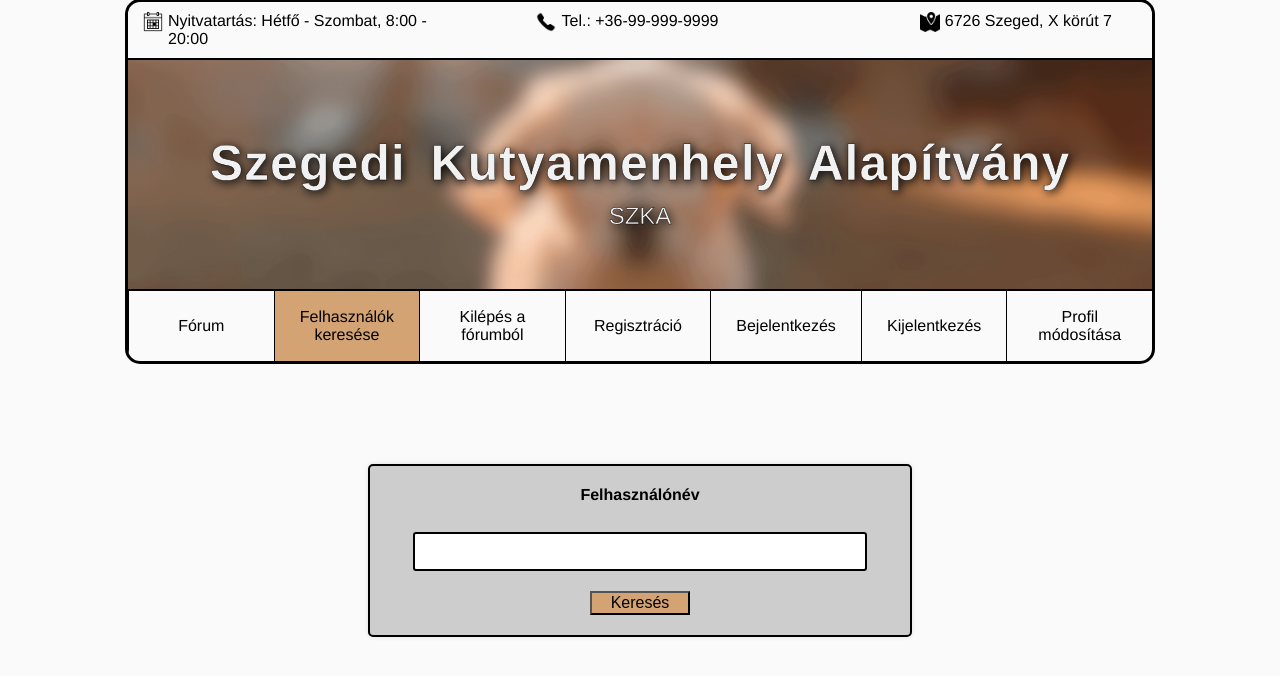
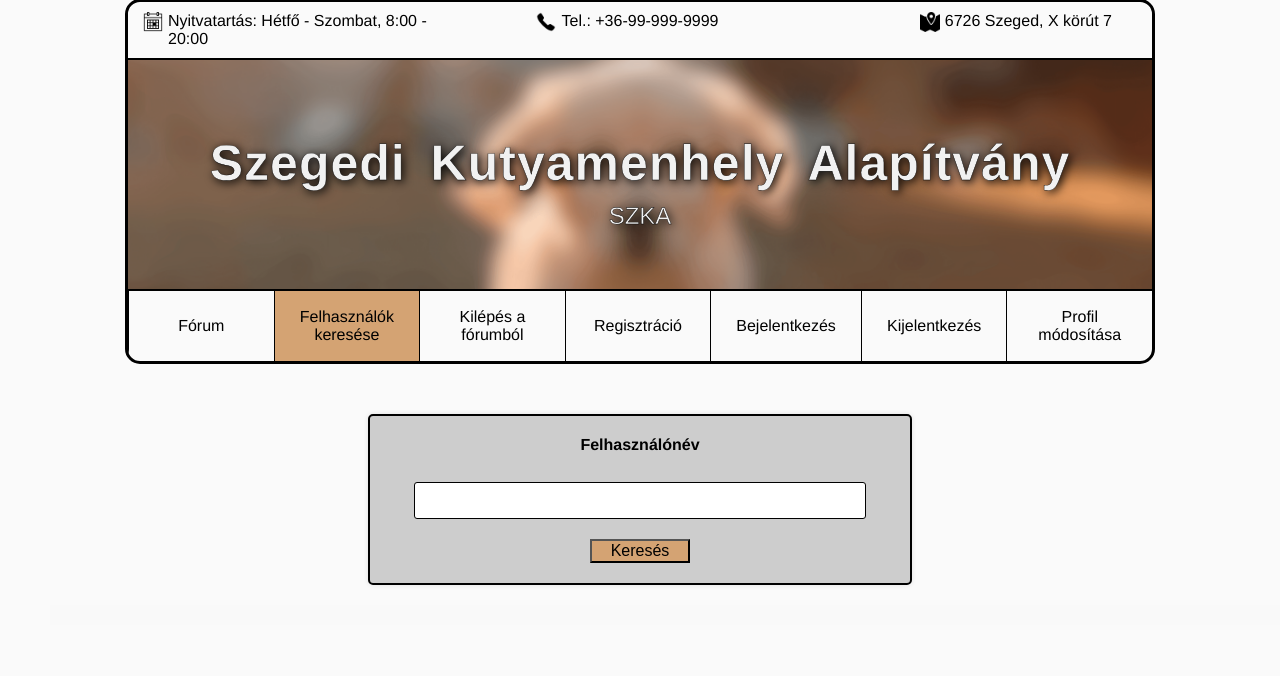
Before and after one commit to martin-nandor-csikos/Webterv, a PHP site: page /searchUsersPage.php in a window 1280 px wide. Shown: the part 21-697 px from the top of the page. Run offline with PHP 8.4, Linux system fonts and the light colour scheme; the visitor is signed in with stand-in values (Sample User, id 1).

Commit message:
finished styling searchUsersPage.php

```diff
--- a/php/searchUsers.php
+++ b/php/searchUsers.php
@@ -14,7 +14,7 @@ if ($eredmeny->num_rows > 0) {
     $output = "";
 
     while ($user = $eredmeny->fetch_assoc()) {
-        $output .= "<p>" . $user['fhnev'] . "</p>";
+        $output .= "<p class=\"usernames\">" . $user['fhnev'] . "</p>";
     }
 
     echo $output;
--- a/styles.css
+++ b/styles.css
@@ -1026,7 +1026,7 @@ a:visited {
 /*searchUsersPage.php*/
 #keresesform {
     max-width: 500px;
-    margin-top: 100px;
+    margin-top: 50px;
     margin-left: auto;
     margin-right: auto;
     padding: 20px;
@@ -1053,7 +1053,7 @@ a:visited {
     border: 1px solid #ccc;
     border-radius: 3px;
     width: calc(100% - 70px);
-    border: 2px solid #000;
+    border: 1px solid #000;
 }
 
 #keresesgomb {
@@ -1061,10 +1061,26 @@ a:visited {
 
     margin-left: 20px;
     margin-right: 20px;
-
     background-color: #d4a373;
-
     font-size: 16px;
-
     cursor: pointer;
 }
+
+#searchResults {
+    margin-top: 20px;
+    margin-left: 50px;
+    padding: 10px;
+    background-color: #f9f9f9;
+}
+
+.usernames {
+    font-size: 18px;
+    font-style: oblique;
+    color: black;
+    margin-bottom: 8px;
+}
+
+.usernames:hover {
+    color: #d4a373;
+    cursor: pointer;
+}
```
